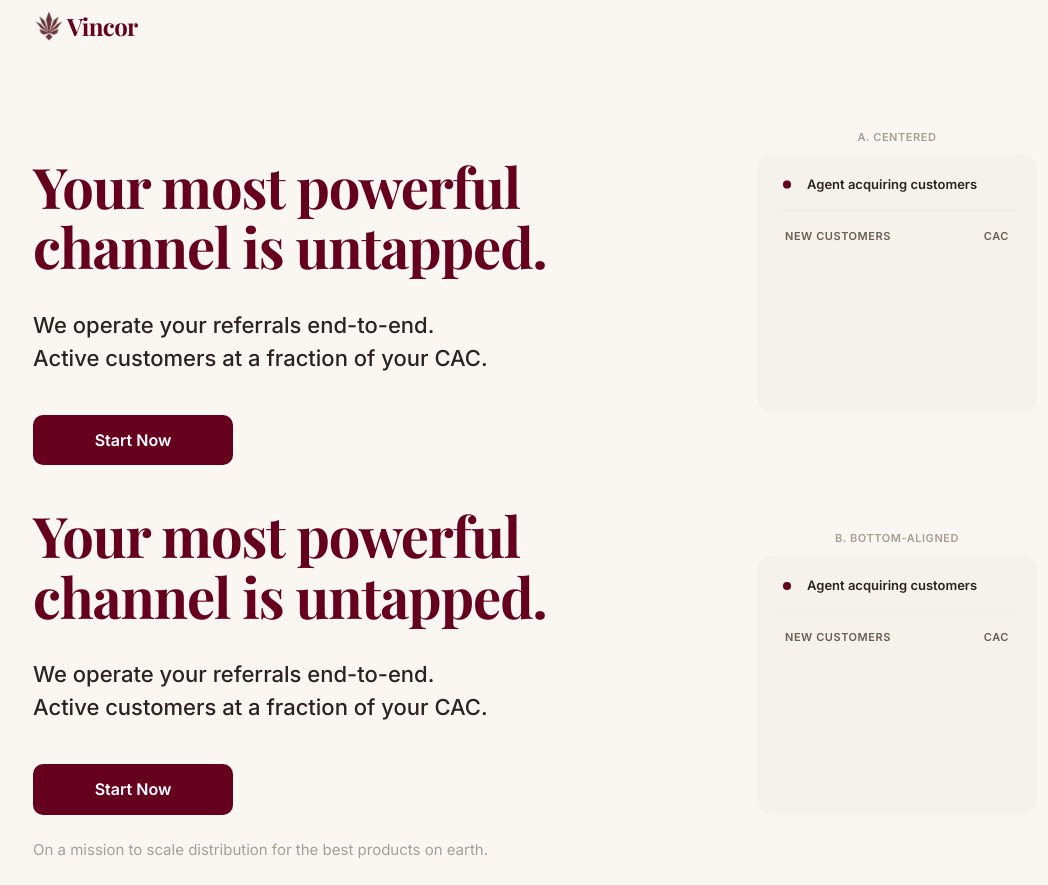
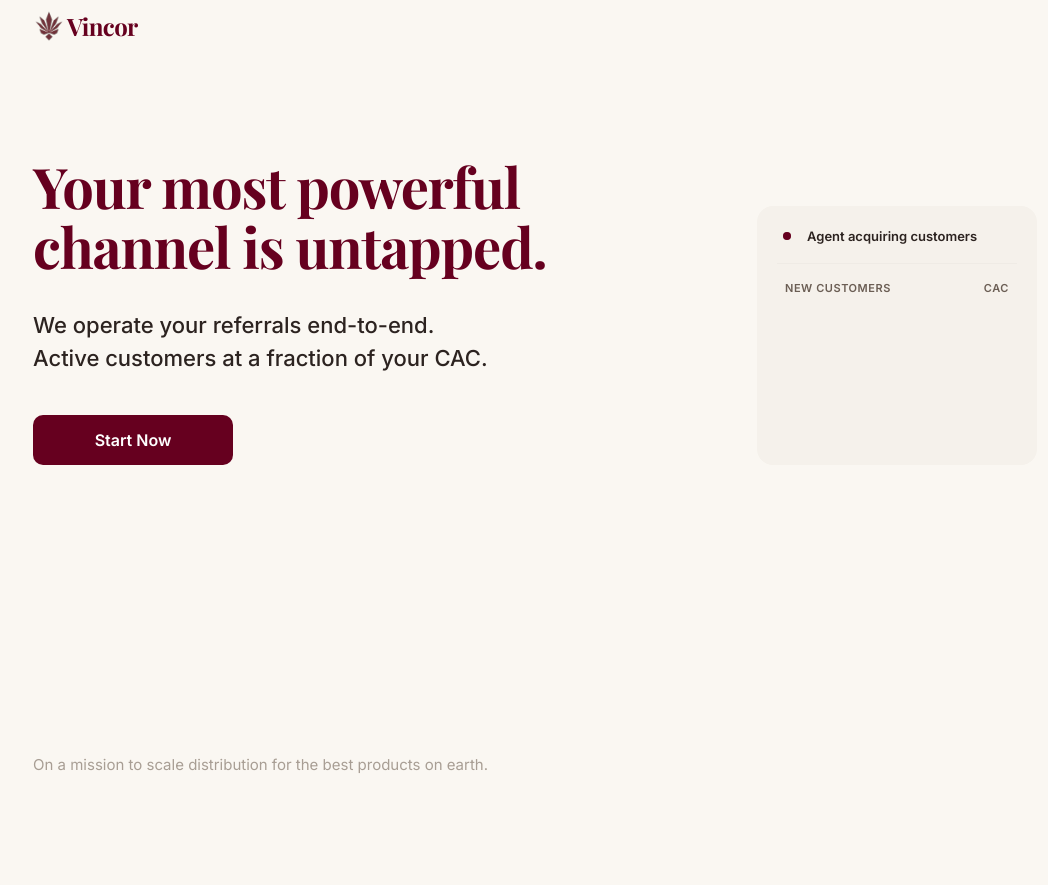
Before and after one commit to edooai-eduardoteixeira/edooai-demo-v2, a React (Vite) app: page / in a window 1280 px wide. Shown: the whole page, without its empty margins (105-1153 px from the left). After the commit the page ends 800 px from the top, so only its background shows below. Built offline with nearby package versions, Linux system fonts and the light colour scheme; a web font is replaced by a local one.

Commit message:
Bottom-align card to CTA: shared baseline closes the composition
Card positioned absolute bottom-0 right-0 — its bottom edge aligns
with the CTA button. Removed comparison variants, single layout.

https://claude.ai/code/session_01F4mdChVB9ubuuADJh3FTbP

```diff
--- a/src/pages/LandingPage.jsx
+++ b/src/pages/LandingPage.jsx
@@ -42,45 +42,7 @@ export default function LandingPage({ config, onNext, onHome }) {
           <CTAButton variant="brand" onClick={onNext}>{landing.ctaText}</CTAButton>
         </main>
 
-        {/* Variation A: centered */}
-        <div className="absolute top-1/2 -translate-y-1/2 right-0 hidden lg:flex flex-col items-center gap-2">
-          <span className="text-[11px] font-semibold tracking-[0.05em] text-foreground-faint uppercase">A. Centered</span>
-          <HeroVisual />
-        </div>
-      </section>
-
-      {/* Variation B: bottom-aligned to CTA */}
-      <section className="pt-10 relative">
-        <main className="max-w-[660px] w-full">
-          <h1
-            className={cn(
-              'font-display text-[56px] font-bold text-brand',
-              'leading-[1.08] tracking-[-0.02em]',
-              'mb-8'
-            )}
-          >
-            {landing.headline}
-          </h1>
-          <p
-            className={cn(
-              'text-[22px] font-medium text-foreground',
-              'leading-[1.5] mb-10'
-            )}
-          >
-            {landing.subheadline.split('. ').map((sentence, i, arr) => (
-              <React.Fragment key={i}>
-                {i > 0 && <><br className="hidden lg:block" />{' '}</>}
-                {sentence}{i < arr.length - 1 ? '.' : ''}
-              </React.Fragment>
-            ))}
-          </p>
-          <CTAButton variant="brand" onClick={onNext}>{landing.ctaText}</CTAButton>
-        </main>
-
-        <div className="absolute bottom-0 right-0 hidden lg:flex flex-col items-center gap-2">
-          <span className="text-[11px] font-semibold tracking-[0.05em] text-foreground-faint uppercase">B. Bottom-aligned</span>
-          <HeroVisual />
-        </div>
+        <HeroVisual className="absolute bottom-0 right-0 hidden lg:block" />
       </section>
 
       <div className="flex-1" />
```
